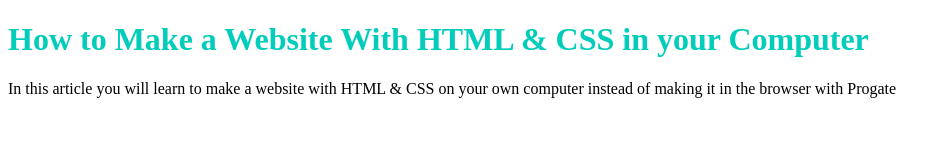
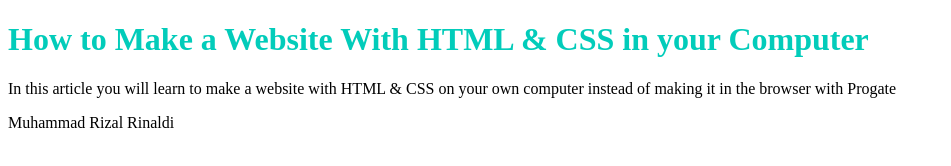
Before and after one commit to Rizalrinaldi8/html_lesson, a plain HTML site: page index.html in a window 1280 px wide. Shown: the whole page, without its empty margins (0-951 px from the left). Drawn offline with Linux system fonts and the light colour scheme.

Commit message:
Update index.html

```diff
--- a/index.html
+++ b/index.html
@@ -8,5 +8,6 @@
   <body>
     <h1 class="title">How to Make a Website With HTML & CSS in your Computer</h1>
     <p>In this article you will learn to make a website with HTML & CSS on your own computer instead of making it in the browser with Progate</p>
+    <p>Muhammad Rizal Rinaldi</p>
   </body>
 </html>
```
